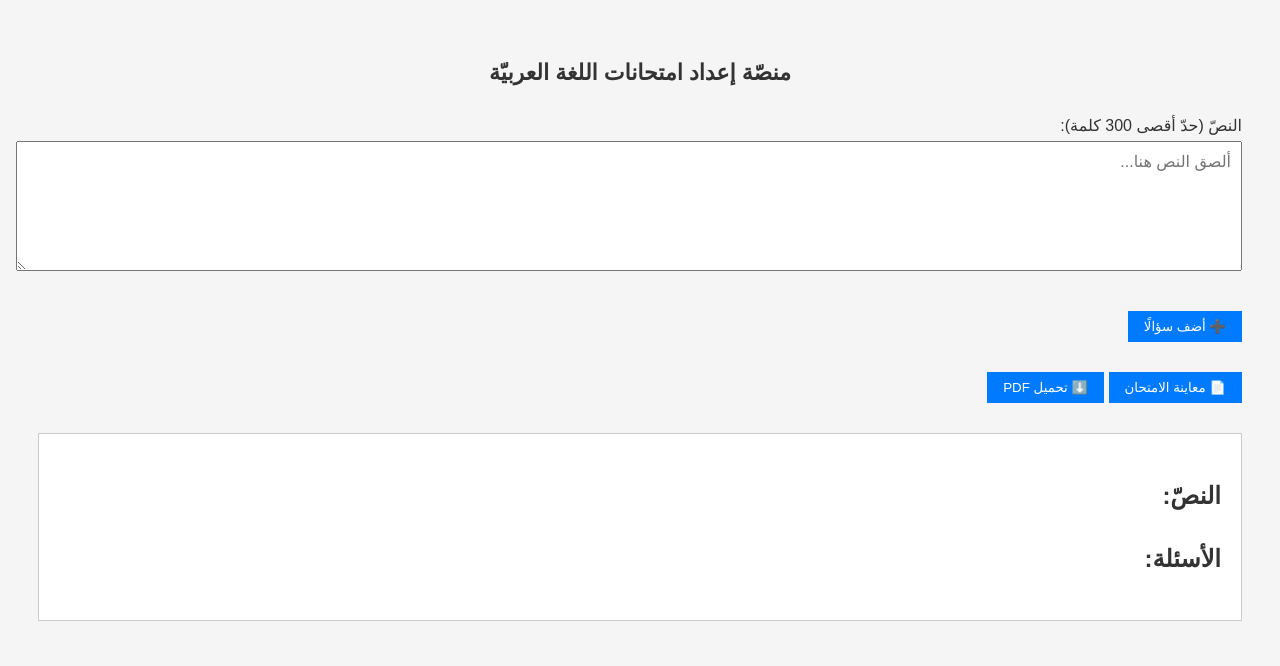
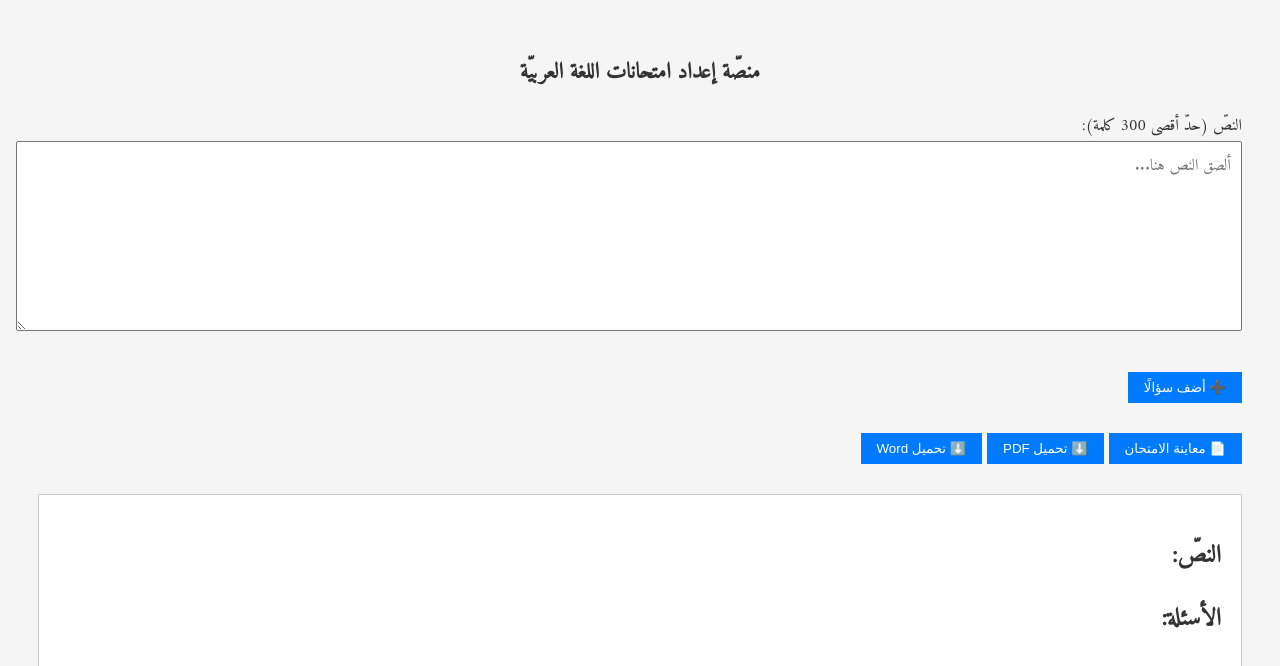
Before and after one commit to majedonline/Arabic-Project, a plain HTML site: page index.html in a window 1280 px wide. Both pictures are taken after a click on the button "📄 معاينة الامتحان". Shown: the top 666 px of the page. Drawn offline with Linux system fonts and the light colour scheme.

Commit message:
Update index.html

```diff
--- a/index.html
+++ b/index.html
@@ -3,9 +3,13 @@
 <head>
   <meta charset="UTF-8" />
   <title>منصّة إعداد امتحانات اللغة العربية</title>
+
+  <!-- إضافة خط Amiri من Google Fonts -->
+  <link href="https://fonts.googleapis.com/css2?family=Amiri&display=swap" rel="stylesheet" />
+
   <style>
     body {
-      font-family: 'Simplified Arabic', 'Arial', sans-serif;
+      font-family: 'Amiri', 'Simplified Arabic', 'Arial', sans-serif;
       background: #f5f5f5;
       padding: 30px;
       color: #333;
@@ -22,7 +26,7 @@
       width: 100%;
       padding: 10px;
       font-size: 16px;
-      font-family: 'Simplified Arabic', 'Arial', sans-serif;
+      font-family: 'Amiri', 'Simplified Arabic', 'Arial', sans-serif;
       margin-bottom: 20px;
     }
 
@@ -38,7 +42,7 @@
       width: 100%;
       margin-top: 5px;
       font-size: 14px;
-      font-family: 'Simplified Arabic', 'Arial', sans-serif;
+      font-family: 'Amiri', 'Simplified Arabic', 'Arial', sans-serif;
     }
 
     button {
@@ -59,6 +63,8 @@
       padding: 20px;
       margin-top: 30px;
       border: 1px solid #ccc;
+      font-family: 'Amiri', serif;
+      font-size: 16px;
     }
 
     .actions {
@@ -92,6 +98,7 @@
   <div class="actions no-print">
     <button onclick="generatePreview()">📄 معاينة الامتحان</button>
     <button onclick="exportToPDF()">⬇️ تحميل PDF</button>
+    <button onclick="exportToWord()">⬇️ تحميل Word</button>
   </div>
 
   <div id="preview"></div>
@@ -132,9 +139,9 @@
       const words = mainText.split(/\s+/);
       const limitedText = words.slice(0, 300).join(' ');
 
-      let html = `<h2>النصّ:</h2><p style="font-size:16px;">${limitedText}</p><h2>الأسئلة:</h2>`;
+      let html = `<h2 style="font-family:'Amiri', serif;">النصّ:</h2><p style="font-size:16px; font-family:'Amiri', serif;">${limitedText}</p><h2 style="font-family:'Amiri', serif;">الأسئلة:</h2>`;
       questions.forEach((q, i) => {
-        html += `<p style="font-size:14px;"><strong>السؤال ${i + 1} (${q.type.value}):</strong> ${q.text.value}</p>`;
+        html += `<p style="font-size:14px; font-family:'Amiri', serif;"><strong>السؤال ${i + 1} (${q.type.value}):</strong> ${q.text.value}</p>`;
       });
 
       document.getElementById('preview').innerHTML = html;
@@ -143,12 +150,44 @@
     function exportToPDF() {
       generatePreview();
       const element = document.getElementById('preview');
-      html2pdf().from(element).set({
-        margin: 10,
-        filename: 'امتحان-اللغة-العربية.pdf',
-        html2canvas: { scale: 2 },
-        jsPDF: { orientation: 'portrait', unit: 'mm', format: 'a4' }
-      }).save();
+
+      // ضبط خيارات html2pdf مع تحميل الخط
+      const opt = {
+        margin:       10,
+        filename:     'امتحان-اللغة-العربية.pdf',
+        image:        { type: 'jpeg', quality: 0.98 },
+        html2canvas:  { scale: 2, letterRendering: true, useCORS: true },
+        jsPDF:        { unit: 'mm', format: 'a4', orientation: 'portrait' }
+      };
+
+      html2pdf().set(opt).from(element).save();
+    }
+
+    // دالة تصدير ملف Word (doc) بسيط بصيغة HTML
+    function exportToWord() {
+      generatePreview();
+      const header = `
+        <html xmlns:o='urn:schemas-microsoft-com:office:office'
+              xmlns:w='urn:schemas-microsoft-com:office:word'
+              xmlns='http://www.w3.org/TR/REC-html40'>
+        <head><meta charset="utf-8"><title>امتحان اللغة العربية</title></head><body>`;
+      const footer = "</body></html>";
+      const content = document.getElementById('preview').innerHTML;
+
+      const sourceHTML = header + content + footer;
+
+      const blob = new Blob(['\ufeff', sourceHTML], {type: 'application/msword;charset=utf-8'});
+      const url = URL.createObjectURL(blob);
+
+      const a = document.createElement('a');
+      a.href = url;
+      a.download = 'امتحان-اللغة-العربية.doc';
+      document.body.appendChild(a);
+      a.click();
+      setTimeout(() => {
+        document.body.removeChild(a);
+        window.URL.revokeObjectURL(url);
+      }, 100);
     }
   </script>
 </body>
```
